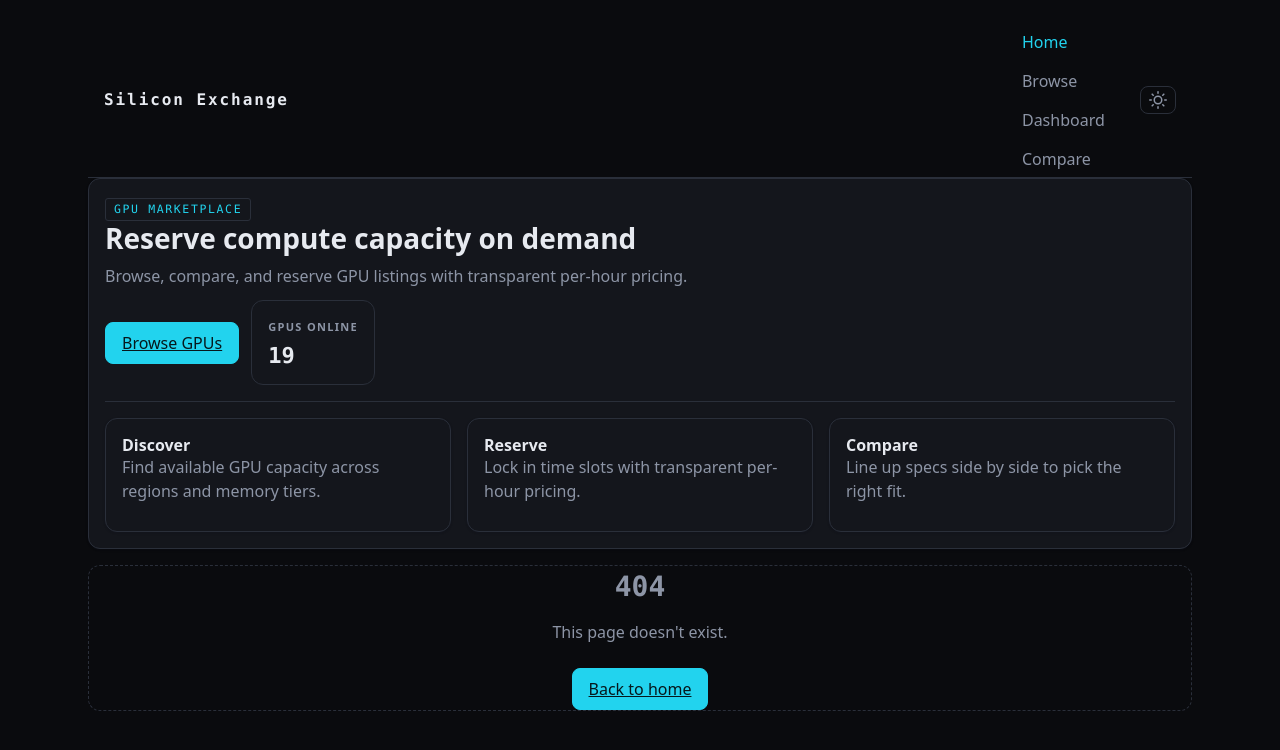
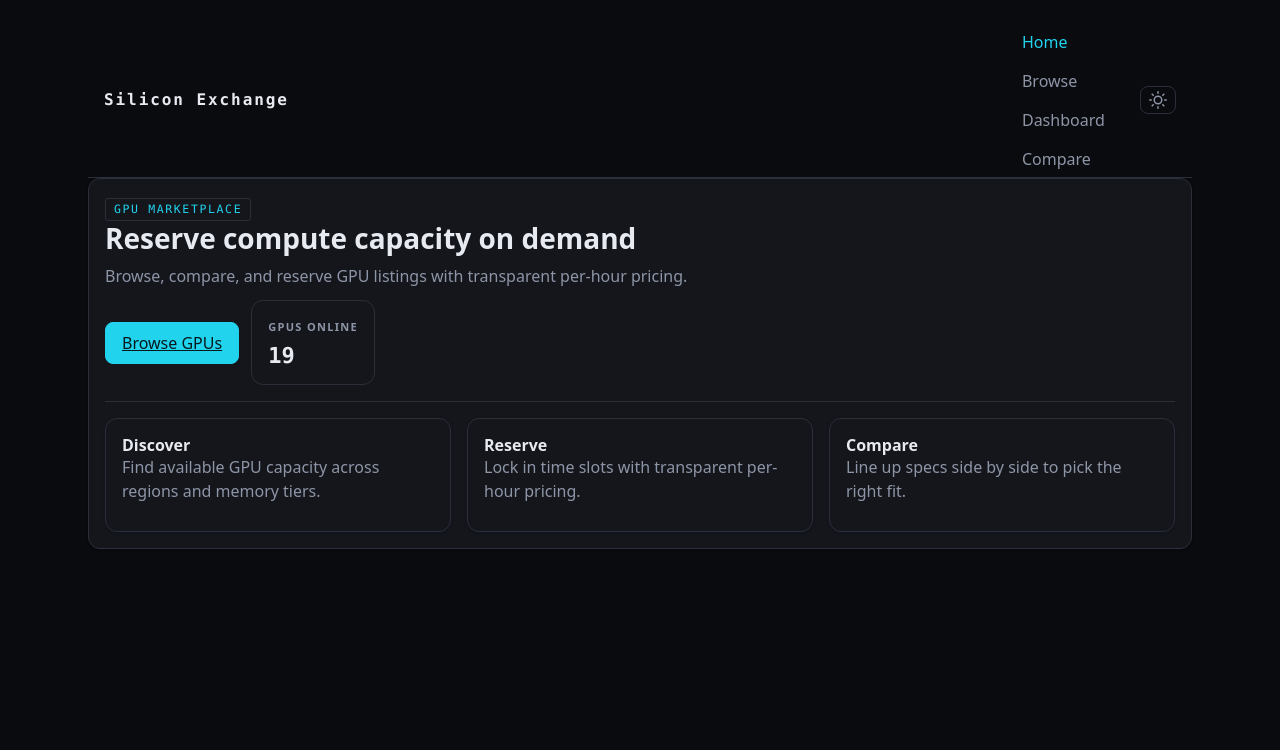
Before and after one commit to CodeLead-ai/silicon-exchange, a React (Vite) app: page / in a window 1280 px wide. Shown: the top 750 px of the page. Built offline with nearby package versions, Linux system fonts and the light colour scheme.

Commit message:
codelead: /implement — The NotFoundPage (404) module is rendered inside src/pages/HomePage.tsx…

```diff
--- a/src/pages/HomePage.tsx
+++ b/src/pages/HomePage.tsx
@@ -5,7 +5,6 @@ import { HoldExpiry } from "../modules/HoldExpiry";
 import { MaintenanceBlocking } from "../modules/MaintenanceBlocking";
 import { FilterAndSortLogic } from "../modules/FilterAndSortLogic";
 import { HomePage as HomePageModule } from "../modules/HomePage";
-import { NotFoundPage } from "../modules/NotFoundPage";
 import { Polish } from "../modules/Polish";
 
 /**
@@ -22,7 +21,6 @@ export function HomePage() {
       <MaintenanceBlocking />
       <FilterAndSortLogic />
       <HomePageModule />
-      <NotFoundPage />
       <Polish />
     </>
   );
```
Also changed, not shown: .codeleadsessions/increment-ledger.json, .codeleadsessions/session-2026-09-02T05-19-00-793Z/summary.json, 1 other file (tests, documents, lock files or other folders).
